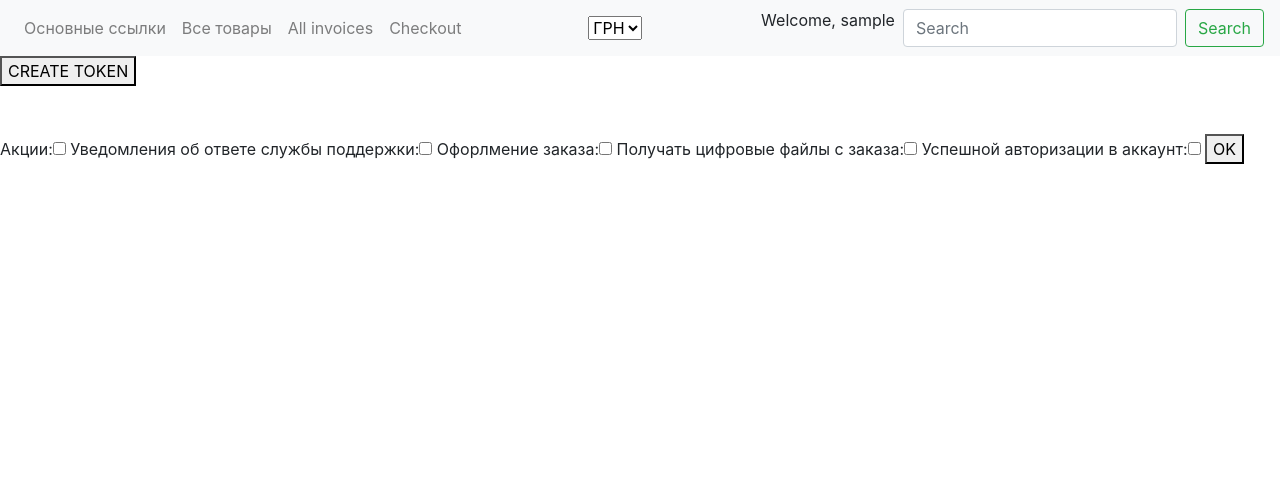
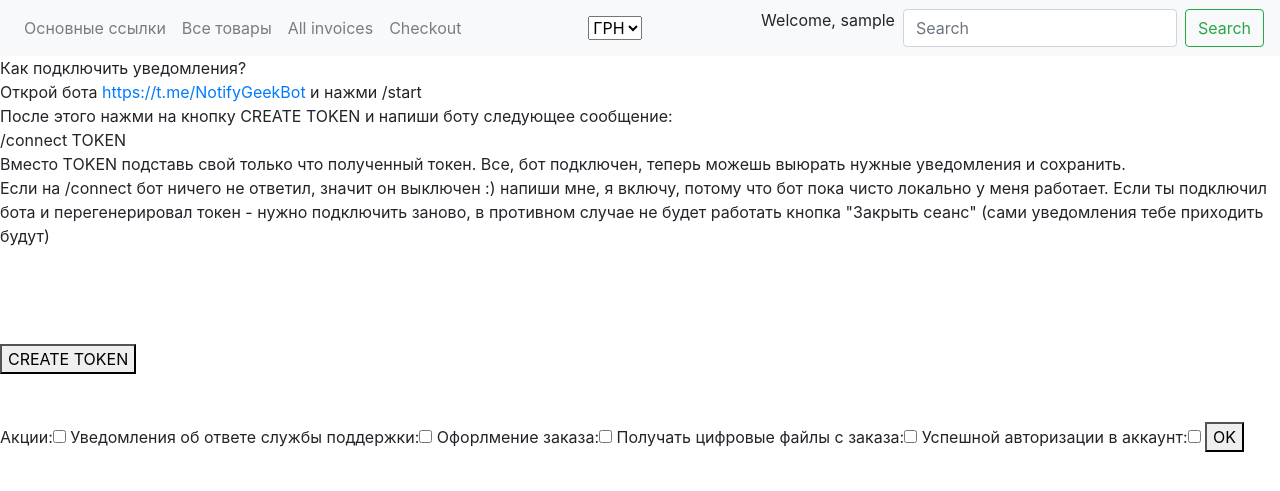
Before and after one commit to a31415926/pyshop, a Django app: page /subscribes/ in a window 1280 px wide. Shown: the top 491 px of the page. Run offline with Django 3.2, Linux system fonts and the light colour scheme; the visitor is signed in with stand-in values (Sample User, id 1); data comes from the database, SQL or seed files in the repository; data that the repository does not hold is empty; parts of the project's set-up code (start-up, migrations or seed data) failed here and were passed over; some libraries are stand-ins or nearby versions.

Commit message:
add description subscribe

```diff
--- a/accounts/subscribe.py
+++ b/accounts/subscribe.py
@@ -57,7 +57,7 @@ def subscribe_authorization(id_user, session_key, ip):
     str_ip_info = '/'.join(ip_info.values())
     message = f'В ваш аккаунт был выполнен вход с IP-адреса {ip} ({str_ip_info})\nЕсли это были не вы - нажмите кнопку ниже.'
     id_tg = user.user.id_tg
-    link = f'https://api.telegram.org/bot{TG_TOKEN}/sendMessage?chat_id={id_tg}&parse_mode=HTML&text={message}&reply_markup={{"inline_keyboard":[[{{"text":"Закрыть сеанс","callback_data":"link"}}]]}}'
+    link = f'https://api.telegram.org/bot{TG_TOKEN}/sendMessage?chat_id={id_tg}&parse_mode=HTML&text={message}&reply_markup={{"inline_keyboard":[[{{"text":"Закрыть сеанс","callback_data":"type_action:close_session:{session_key}"}}]]}}'
     req = requests.get(link)
 
 
--- a/accounts/templates/accounts/subscribe.html
+++ b/accounts/templates/accounts/subscribe.html
@@ -2,6 +2,14 @@
 
 
 {% block content %}
+Как подключить уведомления?<br>
+Открой бота <a href="https://t.me/NotifyGeekBot">https://t.me/NotifyGeekBot</a> и нажми /start <br>
+После этого нажми на кнопку CREATE TOKEN и напиши боту следующее сообщение:<br>
+/connect TOKEN<br>
+Вместо TOKEN подставь свой только что полученный токен. Все, бот подключен, теперь можешь выюрать нужные уведомления и сохранить.
+<br> Если на /connect бот ничего не ответил, значит он выключен :) напиши мне, я включу, потому что бот пока чисто локально у меня работает. Если ты подключил бота и перегенерировал токен - нужно подключить заново, в противном случае не будет работать кнопка "Закрыть сеанс" (сами уведомления тебе приходить будут)
+<br><br><br><br><br>
+
 <button type="submit" onclick="get_token()">CREATE TOKEN</button>
 <div id="user_token"></div>
 <br><br>
```
